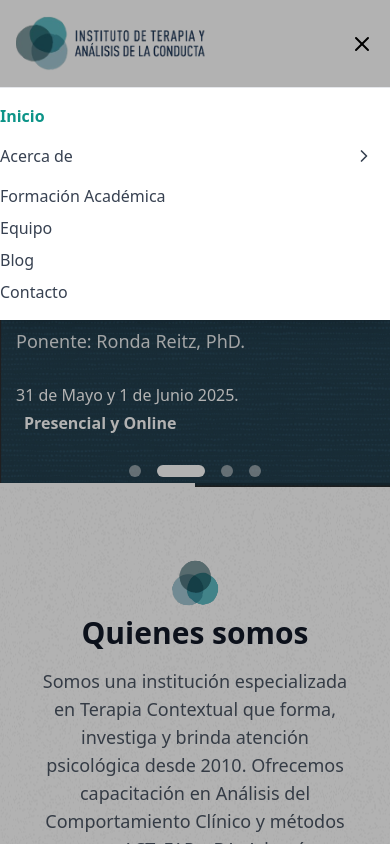
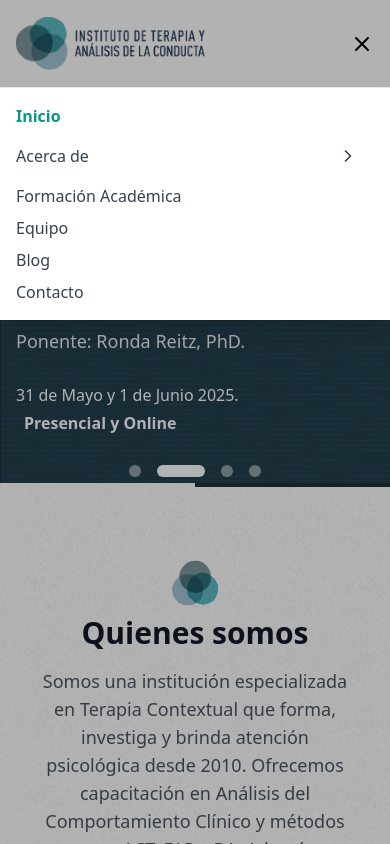
Before and after one commit to deca-dev/ITAC, a React (Vite) app: page / in a window 390 px wide. Both pictures are taken after a click on the button 362 px from the left and 43 px from the top of the page. Shown: the top 844 px of the page. Built offline with nearby package versions, Linux system fonts and the light colour scheme.

Commit message:
Update paddding on mobile menu

```diff
--- a/src/components/Header.tsx
+++ b/src/components/Header.tsx
@@ -194,7 +194,7 @@ const Header = () => {
     />
 
     {/* Mobile menu overlay */}
-    <div className="lg:hidden absolute left-0 right-0 top-full z-50 border-t bg-white shadow-lg py-4">
+   <div className="lg:hidden absolute left-0 right-0 top-full z-50 border-t bg-white shadow-lg py-4 px-4 sm:px-6">
       {/* Contenedor deslizante (2 paneles) */}
       <div className="overflow-hidden">
         <div
```
